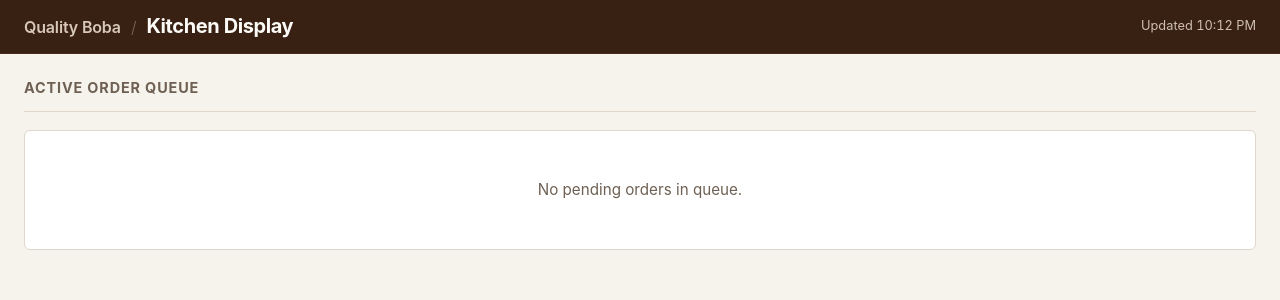
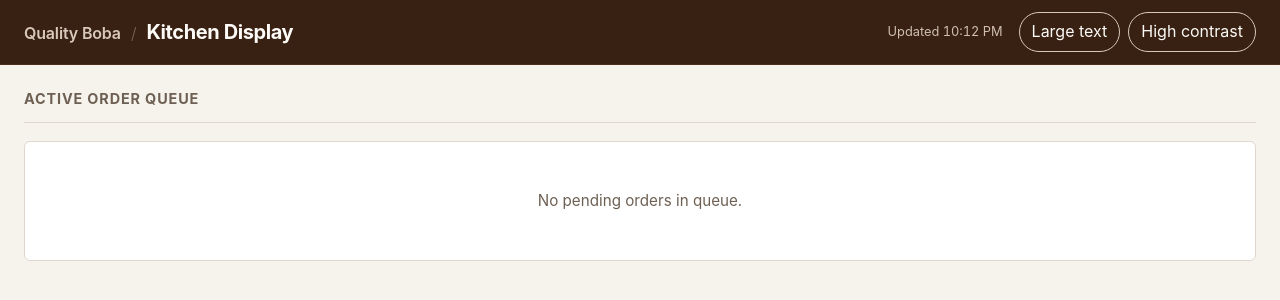
Before and after one commit to aidendk/project3-squad60, a Node server app: page /kitchen in a window 1280 px wide. Shown: the top 300 px of the page. Run offline with Node 20, Linux system fonts and the light colour scheme; data that the repository does not hold is empty.

Commit message:
kitchen high contrast + large text

```diff
--- a/public/css/pages/kitchen.css
+++ b/public/css/pages/kitchen.css
@@ -27,6 +27,95 @@ body {
     justify-content: space-between;
     align-items: center;
     border-bottom: 1px solid var(--bg-header-subtle);
+}
+
+.a11y-controls {
+    display: flex;
+    flex-wrap: wrap;
+    gap: 8px;
+}
+
+.a11y-controls button {
+    min-height: 2.5rem;
+    padding: 6px 12px;
+    border: 1px solid #d8c8b8;
+    border-radius: 999px;
+    background: transparent;
+    color: var(--text-inverse);
+    font: inherit;
+    cursor: pointer;
+}
+
+.a11y-controls button[aria-pressed="true"] {
+    background: var(--text-inverse);
+    color: var(--bg-header);
+}
+
+.a11y-controls button:focus-visible {
+    outline: 3px solid #ffd400;
+    outline-offset: 3px;
+}
+
+html.large-text {
+    font-size: 112.5%;
+}
+
+html.large-text .ticket {
+    font-size: 1.1em;
+}
+
+html.high-contrast {
+    --bg-header: #000;
+    --bg-header-subtle: #fff;
+    --border-subtle: #fff;
+    --text-inverse: #fff;
+    --accent-green: #ffd400;
+    --accent-green-hover: #fff;
+    --accent-amber: #ffd400;
+    --accent-amber-bg: #000;
+    --bg-canvas: #000;
+    --bg-card: #000;
+    --bg-surface-subtle: #000;
+    --border: #fff;
+    --text-main: #fff;
+    --text-muted: #fff;
+}
+
+html.high-contrast body,
+html.high-contrast .kds-header,
+html.high-contrast .board,
+html.high-contrast .ticket,
+html.high-contrast .ticket-header,
+html.high-contrast .ticket-footer,
+html.high-contrast .empty,
+html.high-contrast .error {
+    background: #000;
+    color: #fff;
+    border-color: #fff;
+}
+
+html.high-contrast .a11y-controls button,
+html.high-contrast .mark-ready {
+    border: 2px solid #ffd400;
+}
+
+html.high-contrast .a11y-controls button[aria-pressed="true"],
+html.high-contrast .mark-ready {
+    background: #ffd400;
+    color: #000;
+}
+
+html.high-contrast .source,
+html.high-contrast .instructions {
+    background: #000;
+    color: #ffd400;
+    border: 1px solid #ffd400;
+}
+
+html.high-contrast .brand-name,
+html.high-contrast .header-divider,
+html.high-contrast .last-updated {
+    color: #fff;
 }
 
 .header-left {
--- a/public/js/pages/kitchen.js
+++ b/public/js/pages/kitchen.js
@@ -1,7 +1,32 @@
 (() => {
     const tickets = document.getElementById('tickets');
     const lastUpdated = document.getElementById('last-updated');
+    const largeTextBtn = document.getElementById('large-text-btn');
+    const contrastBtn = document.getElementById('contrast-btn');
     let orders = [];
+
+    function setPressed(button, storageKey, className, enabled) {
+        document.documentElement.classList.toggle(className, enabled);
+        button.setAttribute('aria-pressed', enabled ? 'true' : 'false');
+        sessionStorage.setItem(storageKey, enabled ? 'on' : 'off');
+    }
+
+    largeTextBtn.addEventListener('click', () => {
+        const enabled = largeTextBtn.getAttribute('aria-pressed') !== 'true';
+        setPressed(largeTextBtn, 'kitchen-large-text', 'large-text', enabled);
+    });
+
+    contrastBtn.addEventListener('click', () => {
+        const enabled = contrastBtn.getAttribute('aria-pressed') !== 'true';
+        setPressed(contrastBtn, 'kitchen-contrast', 'high-contrast', enabled);
+    });
+
+    if (sessionStorage.getItem('kitchen-large-text') === 'on') {
+        setPressed(largeTextBtn, 'kitchen-large-text', 'large-text', true);
+    }
+    if (sessionStorage.getItem('kitchen-contrast') === 'on') {
+        setPressed(contrastBtn, 'kitchen-contrast', 'high-contrast', true);
+    }
 
     function escapeHtml(value) {
         return String(value ?? '').replace(/[&<>"']/g, (character) => ({
--- a/views/kitchen.ejs
+++ b/views/kitchen.ejs
@@ -13,6 +13,10 @@
         </div>
         <div class="header-right">
             <span class="last-updated" id="last-updated">Loading orders...</span>
+            <div class="a11y-controls" aria-label="Display settings">
+                <button type="button" id="large-text-btn" aria-pressed="false">Large text</button>
+                <button type="button" id="contrast-btn" aria-pressed="false">High contrast</button>
+            </div>
         </div>
     </header>
 
```
